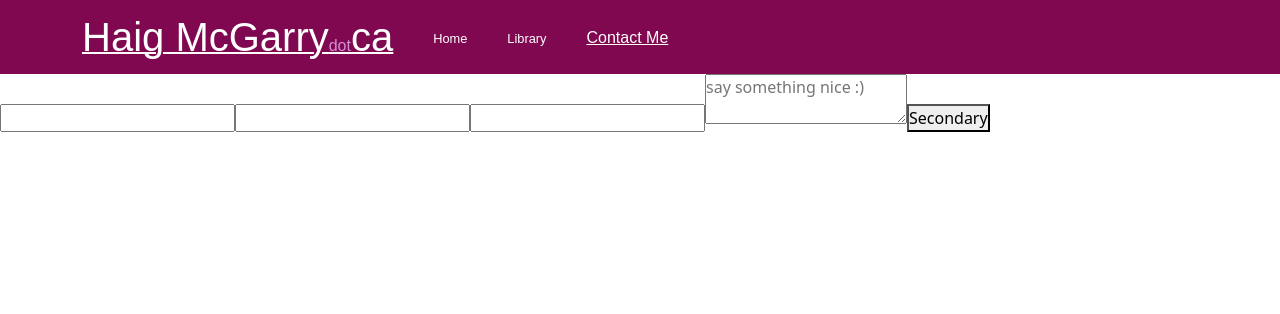
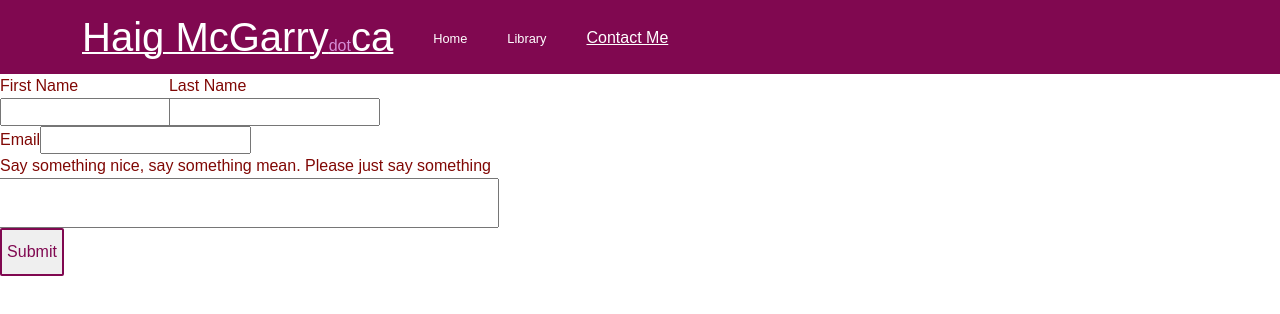
Before and after one commit to hmcgarry/haigmcgarryca, a Next.js app: page /contactme in a window 1280 px wide. Shown: the top 314 px of the page. Built offline with nearby package versions, Linux system fonts and the light colour scheme.

Commit message:
Form needs more deshittification

```diff
--- a/components/ContactForm.js
+++ b/components/ContactForm.js
@@ -1,17 +1,47 @@
 import styles from '@/styles/hmform.module.css'
 export default function ContactForm(){
     return(
+    <div className={`${styles.HMForm}  d-flex `} fluid>
     <form action="https://formsubmit.co/e1ce23fb350fd46fa60e91af659afd3b" method='POST'>
 
         <input type="hidden" name="_subject" value="Website Email" />
         <input type="text" name="_honey" className={styles.HMFormHoney} />
         <input type="hidden" name="_captcha" value="false" />
 
-        <input type="text" name="firstname" required/>
-        <input type='text' name="lastname" required/>
-        <input type='email' name="email" required/>
-        <textarea name='comment' placeholder="say something nice :)"></textarea>
-        <button type="submit">Secondary</button>
+        <div className={`row g-3`}>
+            <div className='col-4'>
+                <div className='row-auto'>
+                <label for="firstname">First Name</label>
+                </div>
+                <div className='row-auto'>
+                <input type="text" name="firstname" required id="firstname"/>
+                </div>
+            </div>
+            <div className='col-4'>
+                <div className='row'>
+                    <label for="lastname">Last Name</label>
+                </div>
+                <div className='row-auto'>
+                    <input type='text' name="lastname" required id="lastname"/>
+                </div>
+            </div>
+        </div>
+
+        <div className="row g-3">
+            <div className='col'>
+                <label for="email">Email</label>
+                <input type='email' name="email" required id="email"/>
+            </div>
+        </div>
+        <div className="row g-3">
+                <label for="comment">Say something nice, say something mean. Please just say something</label>
+        </div>
+
+        <div className="row g-3">
+            <textarea name='comment' className={styles.HMFormTextArea}/>
+        </div>
+        <button type="submit" className={styles.HMFormBtn}>Submit</button>
     </form>
+    </div>
     )
 }
--- a/pages/library.js
+++ b/pages/library.js
@@ -61,8 +61,6 @@ export default function BookCorner(){
             </Container>
             {component}
         </body>
-
-
     </>
     )
 }
--- a/styles/hmform.css
+++ /dev/null
@@ -1,3 +0,0 @@
-.HMFormHoney {
-    display: none;
-}
--- a/styles/hmform.module.css
+++ b/styles/hmform.module.css
@@ -1,3 +1,31 @@
 .HMFormHoney {
     display: none;
 }
+
+.HMForm{
+    font-family: Arial, Helvetica, sans-serif;
+    color:#800805
+}
+
+.HMFormBtn {
+    width: 4rem;
+    height: 3rem;
+    border-radius: 2px;
+    border: 2px;
+    border-style: solid;
+    border-color: #800850;
+    color: #800850;
+    font-family: Arial, Helvetica, sans-serif;
+}
+.HMFormBtn:active {
+    background-color: #800850;
+    color: white;
+}
+
+.HMFormName {
+    width: 12rem;
+    color:#800850;
+}
+.HMFormTextArea {
+    resize: none;
+}
```
